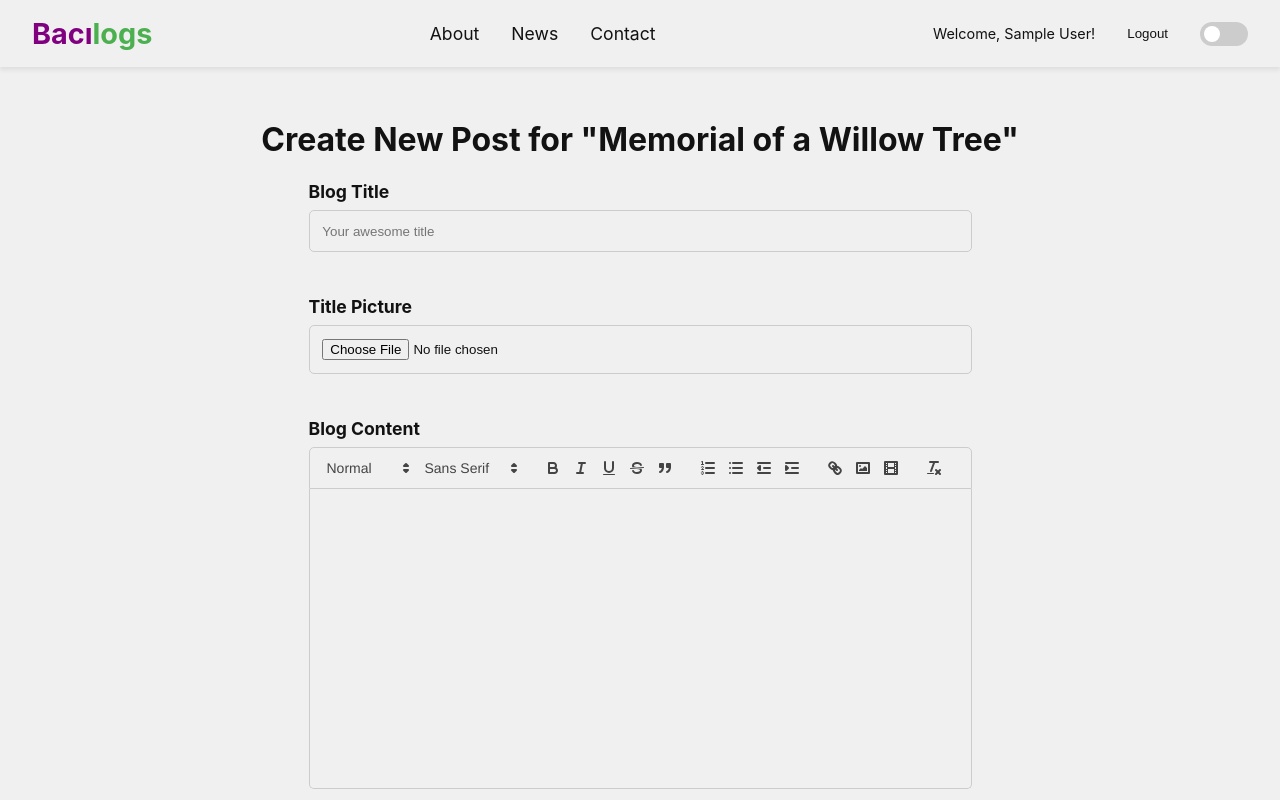
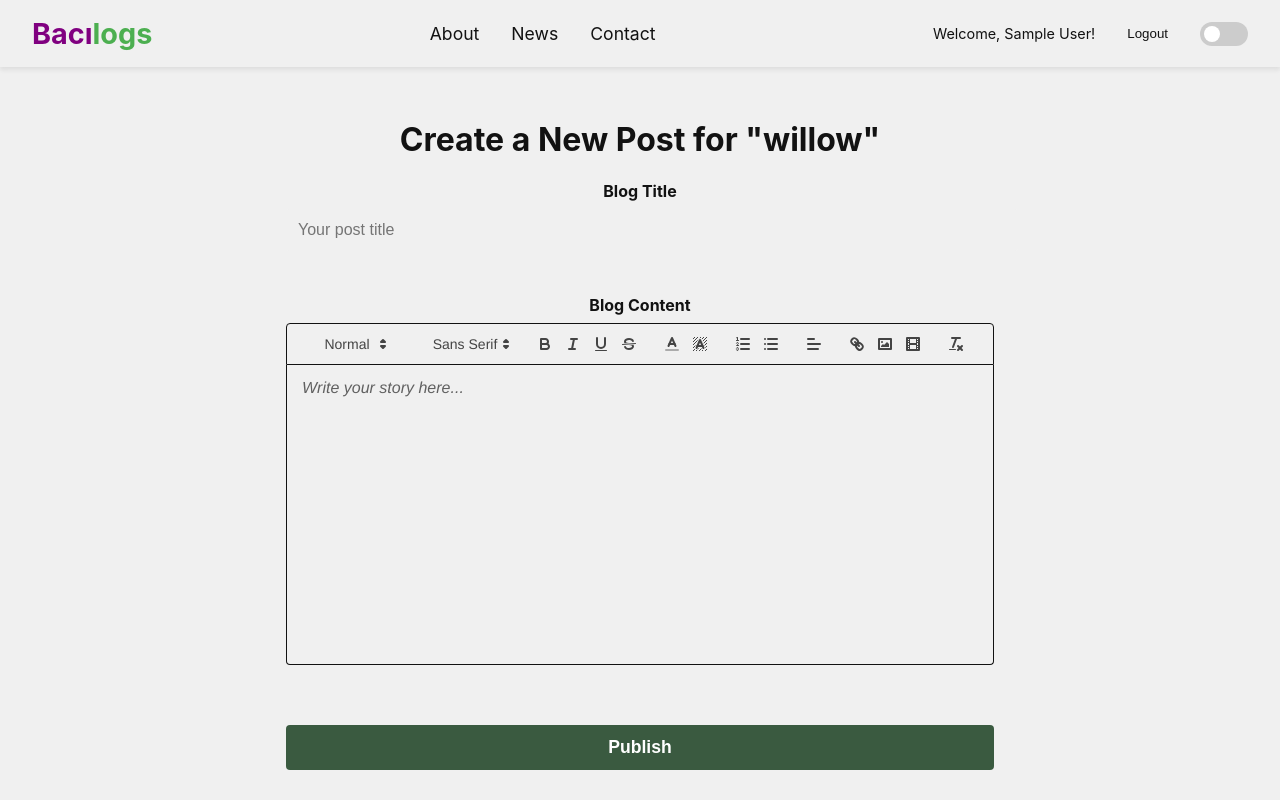
Before and after one commit to arulmavis/bacilogs, a React (Create React App) app: page /create-post/willow in a window 1280 px wide. Shown: the top 800 px of the page. Built offline with nearby package versions, Linux system fonts and the light colour scheme; no server answers; the database is empty; sample sign-in values are in the browser's storage.

Commit message:
feat: blog part 3

```diff
--- a/src/Pages/BlogPage.js
+++ b/src/Pages/BlogPage.js
@@ -18,14 +18,12 @@ const BlogPage = ({ blogName, blogType, posts, currentUser }) => {
       <div className="post-list">
         {posts.length > 0 ? (
           posts.map(post => (
-            <div key={post._id} className="post-summary">
-              {post.titlePicture && <img src={post.titlePicture} alt={post.title} className="post-summary-image" />}
+            <div key={post.id} className="post-summary">
               <div className="post-summary-content">
                 <h2>{post.title}</h2>
                 {/* The content from the editor is HTML, so we use dangerouslySetInnerHTML */}
-                {/* We'll show a snippet here in a real app, but for now, we show it all */}
                 <div dangerouslySetInnerHTML={{ __html: post.content.substring(0, 200) + '...' }} />
-                <Link to={`/post/${post._id}`} className="read-more">Read More</Link>
+                <Link to={`/post/${post.id}`} className="read-more">Read More</Link>
               </div>
             </div>
           ))
--- a/src/Pages/CreatePostPage.css
+++ b/src/Pages/CreatePostPage.css
@@ -1,71 +1,85 @@
 /* src/Pages/CreatePostPage.css */
-.create-post-page {
-  width: 100%;
+.create-post-container {
   max-width: 900px;
-  margin: 0 auto;
+  margin: 2rem auto;
+  padding: 2rem;
+  background-color: var(--background-color);
+  border: 1px solid var(--border-color);
+  border-radius: 8px;
+  box-shadow: 0 4px 12px rgba(0, 0, 0, 0.05);
+  text-align: left;
+}
+
+.create-post-container h1 {
+  text-align: center;
+  margin-bottom: 2rem;
+  color: var(--text-color);
+  font-size: 2rem;
 }
 
 .post-form {
   display: flex;
   flex-direction: column;
   gap: 1.5rem;
-  text-align: left;
 }
 
 .form-group label {
   display: block;
   margin-bottom: 0.5rem;
   font-weight: bold;
-  font-size: 1.1rem;
+  color: var(--text-color);
 }
 
 .form-group input[type="text"],
 .form-group input[type="file"] {
   width: 100%;
-  padding: 0.8rem;
-  border-radius: 5px;
-  border: 1px solid #ccc;
+  padding: 0.75rem;
+  border: 1px solid var(--border-color);
+  border-radius: 4px;
+  font-size: 1rem;
   background-color: var(--background-color);
   color: var(--text-color);
-  box-sizing: border-box;
-}
-
-.image-preview {
-  max-width: 200px;
-  margin-top: 1rem;
-  border-radius: 5px;
 }
 
 /* Styling for the ReactQuill editor */
 .ql-toolbar {
-  border-radius: 5px 5px 0 0;
-  background: #f0f0f0;
+  border-radius: 4px 4px 0 0;
+  border-color: var(--border-color) !important;
 }
 
 .ql-container {
+  border-radius: 0 0 4px 4px;
   min-height: 300px;
   font-size: 16px;
-  border-radius: 0 0 5px 5px;
-  background-color: var(--background-color);
+  border-color: var(--border-color) !important;
 }
 
 .ql-editor {
   color: var(--text-color);
+  background-color: var(--background-color);
 }
 
-.submit-post-button {
-  padding: 1rem 2rem;
-  font-size: 1.2rem;
+.publish-button {
+  display: block;
+  width: 100%;
+  padding: 0.75rem;
+  margin-top: 1rem;
+  border: none;
+  border-radius: 4px;
+  background-color: #3a5a40; /* A nice green from your willow theme */
+  color: white;
+  font-size: 1.1rem;
   font-weight: bold;
   cursor: pointer;
-  border: none;
-  border-radius: 8px;
-  background-color: var(--primary-accent);
-  color: var(--navbar-bg);
-  align-self: center;
-  transition: transform 0.2s ease;
+  transition: background-color 0.2s, transform 0.2s;
 }
 
-.submit-post-button:hover {
-  transform: scale(1.05);
+.publish-button:hover:not(:disabled) {
+  background-color: #588157;
+  transform: translateY(-2px);
 }
+
+.publish-button:disabled {
+  background-color: #ccc;
+  cursor: not-allowed;
+}
--- a/src/Pages/CreatePostPage.js
+++ b/src/Pages/CreatePostPage.js
@@ -1,77 +1,122 @@
 // src/Pages/CreatePostPage.js
-import React, { useState } from 'react';
+import React, { useState, useMemo, useRef, useCallback } from 'react';
+import { useNavigate } from 'react-router-dom';
+import { collection, addDoc, serverTimestamp } from 'firebase/firestore';
+import { ref, uploadBytes, getDownloadURL } from 'firebase/storage';
+import { db, storage } from '../firebase';
+import { useAuth } from '../context/AuthContext';
 import ReactQuill from 'react-quill';
-import 'react-quill/dist/quill.snow.css'; // import styles
+import 'react-quill/dist/quill.snow.css'; // Import Quill styles
 import './CreatePostPage.css';
 
-const CreatePostPage = ({ blogType, onAddPost }) => {
+const CreatePostPage = ({ blogType }) => {
   const [title, setTitle] = useState('');
   const [content, setContent] = useState('');
-  const [titlePicture, setTitlePicture] = useState('');
+  const [isPublishing, setIsPublishing] = useState(false);
+  const { currentUser } = useAuth();
+  const navigate = useNavigate();
+  const quillRef = useRef(null);
 
-  const handleImageUpload = (e) => {
-    const file = e.target.files[0];
-    if (file) {
-      // In a real app, you'd upload this to a server.
-      // For now, we'll use a local URL.
-      setTitlePicture(URL.createObjectURL(file));
-    }
-  };
+  // Custom image handler for the Quill editor
+  const imageHandler = useCallback(() => {
+    const input = document.createElement('input');
+    input.setAttribute('type', 'file');
+    input.setAttribute('accept', 'image/*');
+    input.click();
 
-  const handleSubmit = (e) => {
+    input.onchange = async () => {
+      const file = input.files[0];
+      if (file && currentUser) {
+        try {
+          // Create a storage reference
+          const storageRef = ref(storage, `images/${currentUser.uid}/${Date.now()}_${file.name}`);
+
+          // Upload the file
+          const snapshot = await uploadBytes(storageRef, file);
+
+          // Get the download URL
+          const downloadURL = await getDownloadURL(snapshot.ref);
+
+          // Insert the image into the editor
+          const quill = quillRef.current.getEditor();
+          const range = quill.getSelection(true);
+          quill.insertEmbed(range.index, 'image', downloadURL);
+        } catch (error) {
+          console.error("Error uploading image: ", error);
+          alert('Image upload failed. Please try again.');
+        }
+      }
+    };
+  }, [currentUser]);
+
+  // Configure the Quill editor modules and formats for a rich text experience
+  const modules = useMemo(() => ({
+    toolbar: {
+      container: [
+        [{ 'header': [1, 2, 3, 4, 5, 6, false] }],
+        [{ 'font': [] }],
+        ['bold', 'italic', 'underline', 'strike'],
+        [{ 'color': [] }, { 'background': [] }],
+        [{ 'list': 'ordered'}, { 'list': 'bullet' }],
+        [{ 'align': [] }],
+        ['link', 'image', 'video'],
+        ['clean']
+      ],
+      handlers: {
+        image: imageHandler,
+      },
+    },
+  }), [imageHandler]);
+
+  const handleSubmit = async (e) => {
     e.preventDefault();
-    if (!title || !content) {
-      alert('Please fill out both the title and the blog content.');
+    if (!title.trim() || !content.trim()) {
+      alert('Please provide a title and content for your post.');
       return;
     }
-    onAddPost({ title, content, titlePicture, blogType });
-  };
+    setIsPublishing(true);
 
-  // Configuration for the editor's toolbar
-  const modules = {
-    toolbar: [
-      [{ 'header': [1, 2, 3, false] }, { 'font': [] }],
-      ['bold', 'italic', 'underline', 'strike', 'blockquote'],
-      [{'list': 'ordered'}, {'list': 'bullet'}, {'indent': '-1'}, {'indent': '+1'}],
-      ['link', 'image', 'video'], // image and video are supported!
-      ['clean']
-    ],
+    try {
+      await addDoc(collection(db, 'posts'), {
+        title,
+        content,
+        blogType,
+        authorId: currentUser.uid,
+        authorName: currentUser.displayName || currentUser.email,
+        createdAt: serverTimestamp(),
+      });
+      // Navigate to the corresponding blog page after successful publish
+      navigate(`/blog/${blogType}`);
+    } catch (error) {
+      console.error('Error adding document: ', error);
+      alert('Failed to publish post. Please try again.');
+    } finally {
+      setIsPublishing(false);
+    }
   };
 
   return (
     <div className="page-container create-post-page">
-      <h1>Create New Post for {blogType === 'willow' ? '"Memorial of a Willow Tree"' : '"Eyes Hiding Secret Wishes"'}</h1>
+      <h1>Create a New Post for "{blogType}"</h1>
       <form onSubmit={handleSubmit} className="post-form">
         <div className="form-group">
           <label htmlFor="title">Blog Title</label>
-          <input
-            type="text"
-            id="title"
-            value={title}
-            onChange={(e) => setTitle(e.target.value)}
-            placeholder="Your awesome title"
-          />
-        </div>
-        <div className="form-group">
-          <label htmlFor="title-picture">Title Picture</label>
-          <input
-            type="file"
-            id="title-picture"
-            accept="image/png, image/jpeg"
-            onChange={handleImageUpload}
-          />
-          {titlePicture && <img src={titlePicture} alt="Preview" className="image-preview" />}
+          <input type="text" id="title" value={title} onChange={(e) => setTitle(e.target.value)} placeholder="Your post title" required />
         </div>
         <div className="form-group">
           <label>Blog Content</label>
           <ReactQuill
+            ref={quillRef}
             theme="snow"
             value={content}
             onChange={setContent}
             modules={modules}
+            placeholder="Write your story here..."
           />
         </div>
-        <button type="submit" className="submit-post-button">Publish Post</button>
+        <button type="submit" className="publish-button" disabled={isPublishing}>
+          {isPublishing ? 'Publishing...' : 'Publish'}
+        </button>
       </form>
     </div>
   );
```
